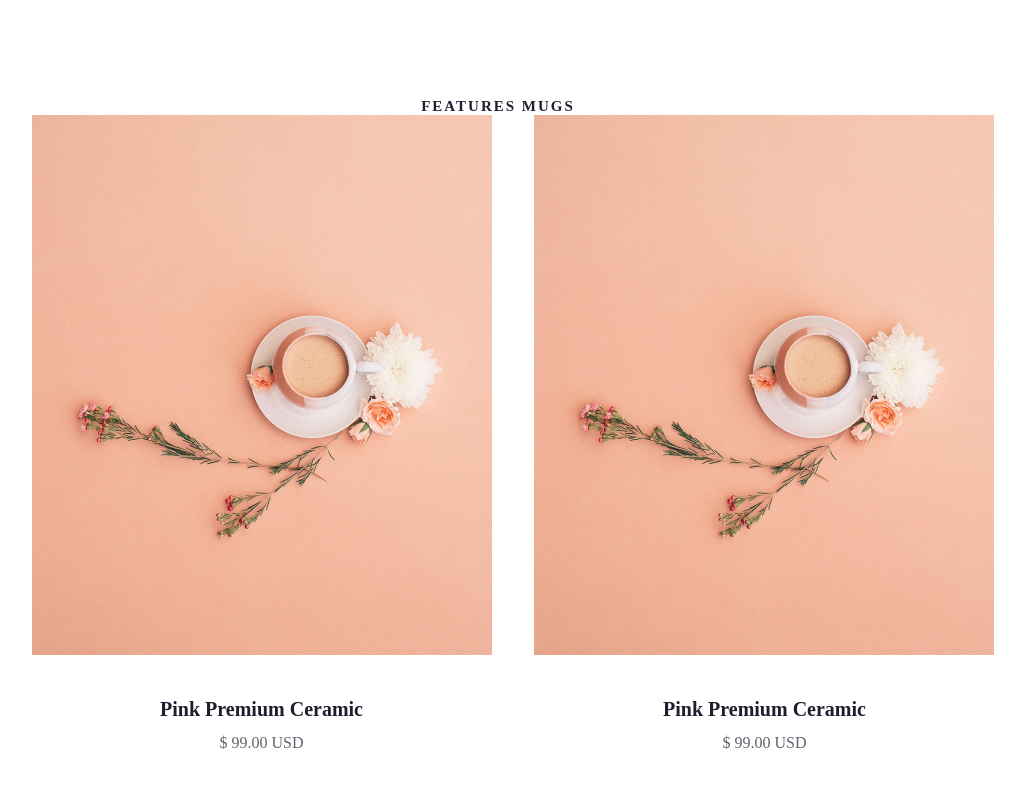
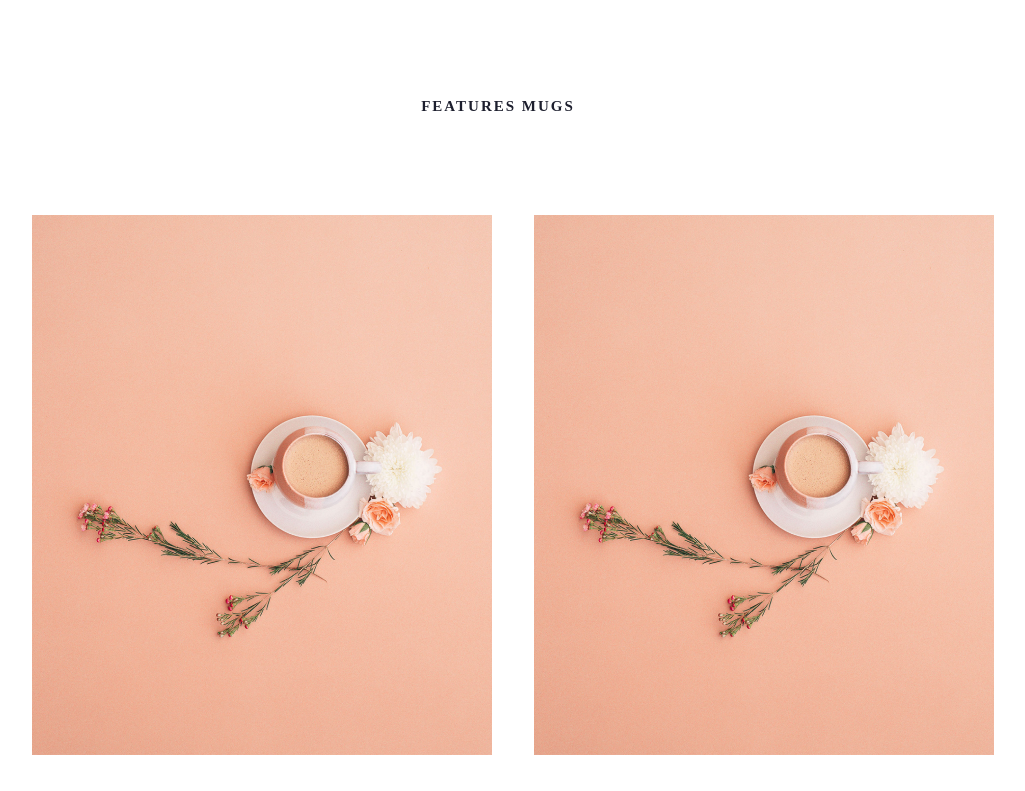
Before and after one commit to Edos540429/Figma1, a plain HTML site: page index.html in a window 1280 px wide. Shown: the part 1048-1839 px from the top of the page, without its empty margins (127-1152 px from the left). Drawn offline with Linux system fonts and the light colour scheme.

Commit message:
card margin-top:100px;

```diff
--- a/style.css
+++ b/style.css
@@ -164,6 +164,9 @@ color:#1D1F2E;
     justify-content: center;
     flex-wrap: wrap;
 }
+.card{
+    margin-top:100px;
+}
 .pink{
     margin-top:35px;
     font-size: 20px;
```
